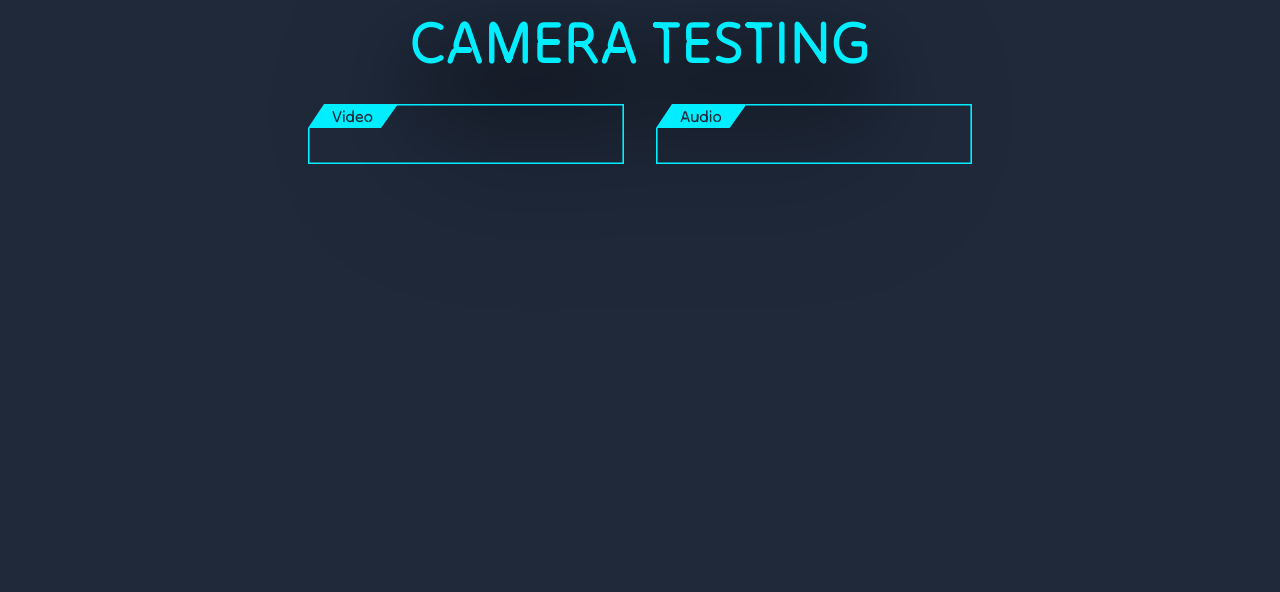
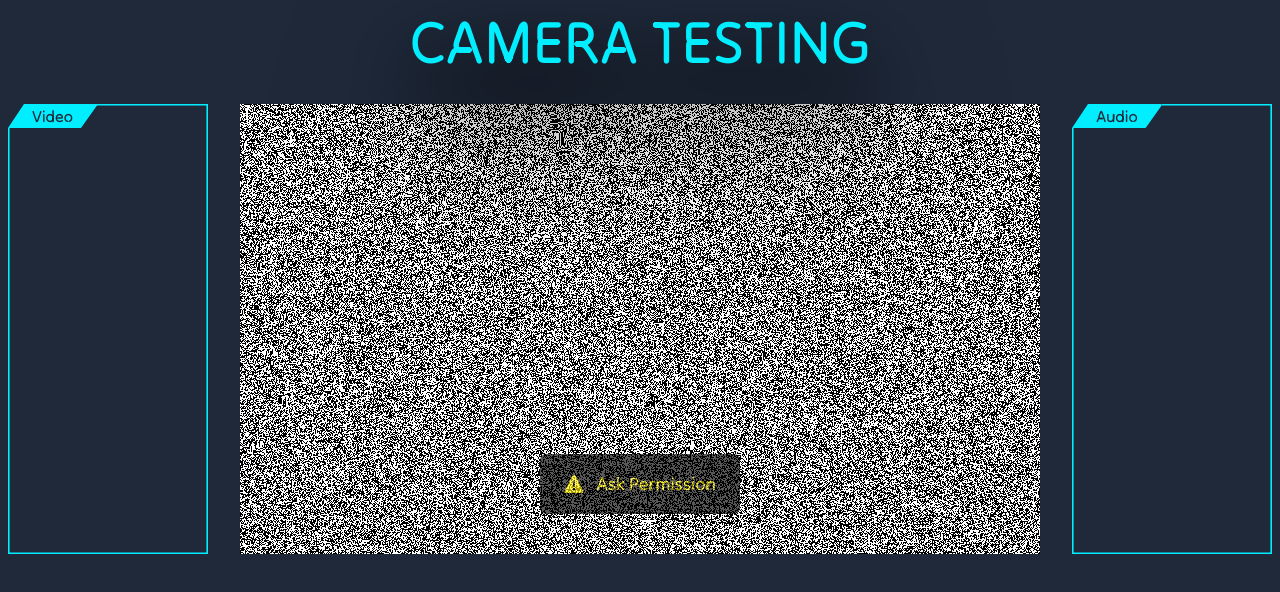
Before and after one commit to TMalygin/nextjs_camera, a Next.js app: page / in a window 1280 px wide. Shown: the top 592 px of the page. Built offline with nearby package versions, Linux system fonts and the light colour scheme; no server answers.

Commit message:
fixed video ref

```diff
--- a/src/app/page.tsx
+++ b/src/app/page.tsx
@@ -2,28 +2,26 @@
 
 import { useCameraInfo, getPermissionStatus, getCamera, useAudioInfo } from "@/hooks/Camera";
 import { useState, useEffect } from "react";
-// import Camera from "@/components/Camera";
 import VideoInfo from "@/components/VideoInfo";
 import Title from "@/components/Title";
 import AudioInfo from "@/components/AudioInfo";
-// import dynamic from 'next/dynamic'
+import dynamic from 'next/dynamic'
 
-// const DynamicComponentWithNoSSR = dynamic(
-//   () => import('@/components/Camera'),
-//   { ssr: false }
-// )
+const DynamicComponentWithNoSSR = dynamic(
+  () => import('@/components/Camera'),
+  { ssr: false }
+)
 
 export default function Home() {
   const [permissionStatus, setPermissionStatus] = useState<PermissionState | null>(null)
   const [video, setVideo] = useState<MediaStream | undefined>()
-  // const [counter, setCounter] = useState(0)
+  const [counter, setCounter] = useState(0)
   const cameraInfo = useCameraInfo()
   const audioInfo = useAudioInfo()
 
-  console.log('video: ',video, 'permission: ', permissionStatus)
-  // const onPermissionAsk = () => {
-  //   setCounter(counter + 1)
-  // }
+  const onPermissionAsk = () => {
+    setCounter(counter + 1)
+  }
 
   useEffect(
     () => {
@@ -52,7 +50,7 @@ export default function Home() {
         }
       }
       asyncRequest()
-    }, []
+    }, [counter]
   )
 
   return (
@@ -67,12 +65,12 @@ export default function Home() {
           className="flex flex-row w-full items-stretch justify-center justify-items-center gap-8 "
         >
           <VideoInfo className='w-1/4' cameraInfo={cameraInfo} />
-          {/* <DynamicComponentWithNoSSR
+          <DynamicComponentWithNoSSR
             className={"max-w-1/2 min-w-1/2"}
             src={video}
             permission={permissionStatus}
             onPersmissionAsk={onPermissionAsk}
-          /> */}
+          />
           <AudioInfo className="w-1/4" audioInfo={audioInfo} />
         </div>
       </div>
--- a/src/components/Camera.tsx
+++ b/src/components/Camera.tsx
@@ -1,5 +1,5 @@
 'use client'
-import { useEffect, useRef } from "react";
+import { useEffect, useState } from "react";
 
 export default function Camera(
     {
@@ -15,22 +15,24 @@ export default function Camera(
 
     }
 ) {
-    const videoRef = useRef(null);
+    const [videoRef, setVideoRef] = useState<HTMLVideoElement | null>(null);
 
     useEffect(() => {
         console.log('use effect start')
         console.log('src = ', src, ' ref = ', videoRef)
-        if (src === null) return
+        if (src === null || src === undefined) return
         if (videoRef === null) return
-        /* eslint-disable */
-        const currRef: any = videoRef.current
-        /* eslint-enable */
-        if (currRef === null) return
-        if ('srcObject' in currRef) {
-            currRef.srcObject = src
+        if ('srcObject' in videoRef) {
+            videoRef.srcObject = src
         }
         console.log('use effect end')
     }, [src, videoRef])
+
+    const videoRefListener = (videoRef: HTMLVideoElement | null) => {
+        if (videoRef != null) {
+            setVideoRef(videoRef)
+        }
+    }
 
     const hasVideo = permission === 'granted'
 
@@ -87,17 +89,22 @@ export default function Camera(
         )
     }
 
+    const video = () => {
+        return (
+            <video
+                className="w-full"
+                ref={videoRefListener}
+                autoPlay
+            >
+                <p className="text-error text-6xl border bg-black rounded">Your browser does not support the video tag.</p>
+            </video>
+        )
+    }
     return (
         <div
             className={`${className} aspect-video w-full`}
         >
-
-            {hasVideo ?
-                <video
-                    className="w-full"
-                    ref={videoRef}
-                    autoPlay
-                /> : noVideo()}
+            {hasVideo ? video() : noVideo()}
         </div>
     );
 }
```
